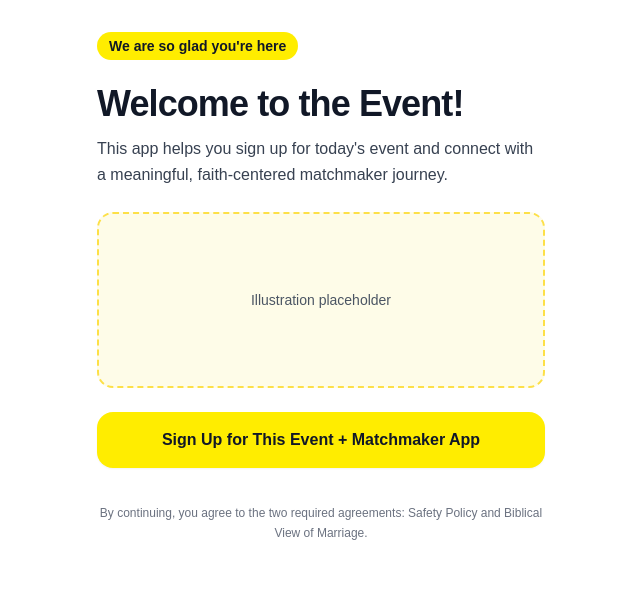
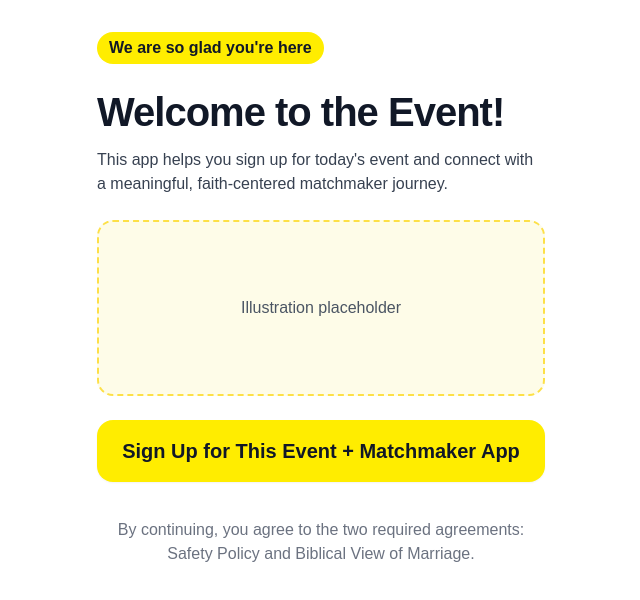
Before and after one commit to JoshuaTaylorIllustration/multi-church-matchmaker-mvp, a Next.js app: page / in a window 1280 px wide. Shown: the top 600 px of the page, without its empty margins (319-959 px from the left). Built offline with nearby package versions, Linux system fonts and the light colour scheme.

Commit message:
Align landing page typography with design system

```diff
--- a/app/page.tsx
+++ b/app/page.tsx
@@ -2,32 +2,32 @@ export default function EventQrLandingPage() {
   return (
     <main className="min-h-screen bg-white px-5 py-8">
       <section className="mx-auto flex w-full max-w-md flex-col gap-6">
-        <p className="inline-flex w-fit rounded-full bg-flyerYellow px-3 py-1 text-sm font-semibold text-gray-900">
+        <p className="inline-flex w-fit rounded-full bg-flyerYellow px-3 py-1 text-base font-bold text-gray-900">
           We are so glad you&apos;re here
         </p>
 
         <header className="space-y-3">
-          <h1 className="text-4xl font-extrabold tracking-tight text-gray-900">
+          <h1 className="text-[40px] leading-[48px] font-bold tracking-tight text-gray-900">
             Welcome to the Event!
           </h1>
-          <p className="text-base leading-relaxed text-gray-700">
+          <p className="text-base leading-6 text-gray-700">
             This app helps you sign up for today&apos;s event and connect with a
             meaningful, faith-centered matchmaker journey.
           </p>
         </header>
 
-        <div className="flex h-44 items-center justify-center rounded-2xl border-2 border-dashed border-yellow-300 bg-yellow-50 text-sm font-medium text-gray-600">
+        <div className="flex h-44 items-center justify-center rounded-2xl border-2 border-dashed border-yellow-300 bg-yellow-50 text-base leading-6 font-medium text-gray-600">
           Illustration placeholder
         </div>
 
         <button
           type="button"
-          className="w-full rounded-2xl bg-flyerYellow px-5 py-4 text-base font-bold text-gray-900 shadow-sm transition hover:brightness-95 active:scale-[0.99]"
+          className="w-full rounded-2xl bg-flyerYellow px-5 py-4 text-[20px] font-semibold text-gray-900 shadow-sm transition hover:brightness-95 active:scale-[0.99]"
         >
           Sign Up for This Event + Matchmaker App
         </button>
 
-        <p className="mt-3 text-center text-xs leading-relaxed text-gray-500">
+        <p className="mt-3 text-center text-base leading-6 text-gray-500">
           By continuing, you agree to the two required agreements: Safety Policy
           and Biblical View of Marriage.
         </p>
```
